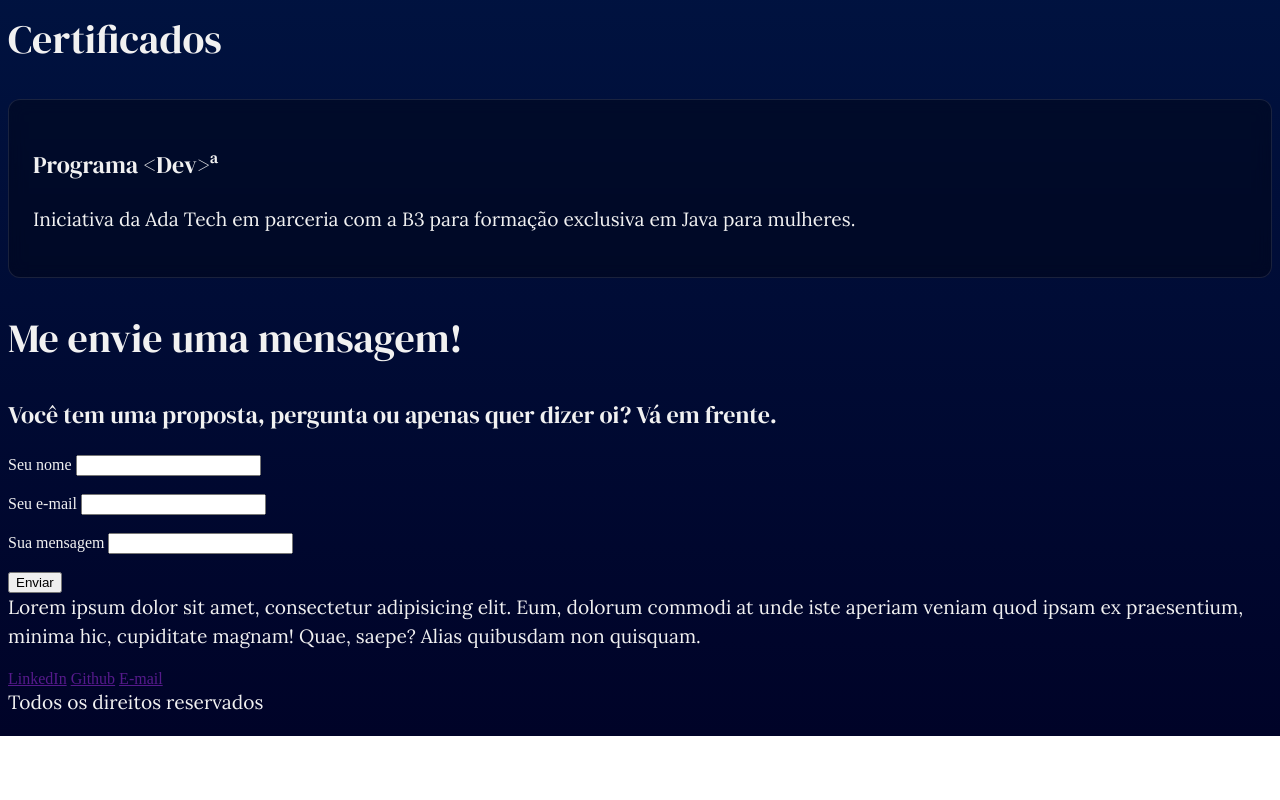
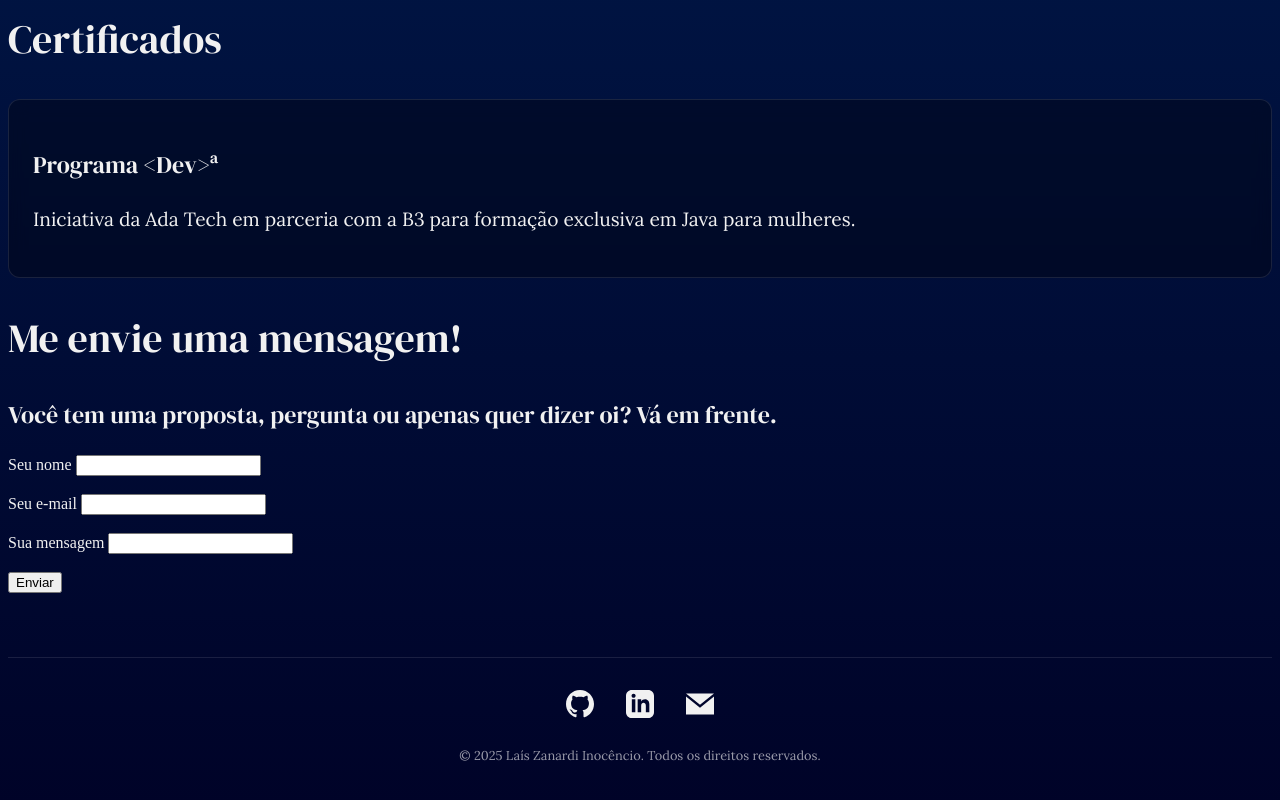
Before and after one commit to lais-zanardi/portfolio, a plain HTML site: page index.html in a window 1280 px wide. Shown: the part 2462-3262 px from the top of the page. Before the commit the page ends 3198 px from the top, so only its background shows below. Drawn offline with Linux system fonts and the light colour scheme.

Commit message:
feat: adiciona footer

```diff
--- a/index.html
+++ b/index.html
@@ -199,14 +199,29 @@
     </main>
 
     <footer>
-        <p>Lorem ipsum dolor sit amet, consectetur adipisicing elit. Eum, dolorum commodi at unde iste aperiam veniam
-            quod ipsam ex praesentium, minima hic, cupiditate magnam! Quae, saepe? Alias quibusdam non quisquam.</p>
         <section class="redes-sociais">
-            <a href="">LinkedIn</a>
-            <a href="">Github</a>
-            <a href="">E-mail</a>
+            <!--GitHubgithub-->
+            <a href="https://github.com/lais-zanardi" target="_blank" rel="noopener noreferrer" aria-label="GitHub">
+                <svg class="redes-sociais-icone" xmlns="http://www.w3.org/2000/svg" viewBox="0 0 24 24">
+                  <path d="M12 0c-6.626 0-12 5.373-12 12 0 5.302 3.438 9.8 8.207 11.387.599.111.793-.261.793-.577v-2.234c-3.338.726-4.033-1.416-4.033-1.416-.546-1.387-1.333-1.756-1.333-1.756-1.089-.745.083-.729.083-.729 1.205.084 1.839 1.237 1.839 1.237 1.07 1.834 2.807 1.304 3.492.997.107-.775.418-1.305.762-1.604-2.665-.305-5.467-1.334-5.467-5.931 0-1.311.469-2.381 1.236-3.221-.124-.303-.535-1.524.117-3.176 0 0 1.008-.322 3.301 1.23.957-.266 1.983-.399 3.003-.404 1.02.005 2.047.138 3.006.404 2.291-1.552 3.297-1.23 3.297-1.23.653 1.653.242 2.874.118 3.176.77.84 1.235 1.911 1.235 3.221 0 4.609-2.807 5.624-5.479 5.921.43.372.823 1.102.823 2.222v3.293c0 .319.192.694.801.576 4.765-1.589 8.199-6.086 8.199-11.386 0-6.627-5.373-12-12-12z"/>
+                </svg>
+              </a>
+
+              <!-- LinkedIn -->
+              <a href="https://www.linkedin.com/in/lais-zanardi-inocencio/" target="_blank" rel="noopener noreferrer" aria-label="LinkedIn">
+                <svg class="redes-sociais-icone" xmlns="http://www.w3.org/2000/svg" viewBox="0 0 24 24">
+                  <path d="M19 0h-14c-2.761 0-5 2.239-5 5v14c0 2.761 2.239 5 5 5h14c2.762 0 5-2.239 5-5v-14c0-2.761-2.238-5-5-5zm-11 19h-3v-11h3v11zm-1.5-12.268c-.966 0-1.75-.79-1.75-1.764s.784-1.764 1.75-1.764 1.75.79 1.75 1.764-.783 1.764-1.75 1.764zm13.5 12.268h-3v-5.604c0-3.368-4-3.113-4 0v5.604h-3v-11h3v1.765c1.396-2.586 7-2.777 7 2.476v6.759z"/>
+                </svg>
+              </a>
+
+              <!-- Email -->
+              <a href="mailto:zanardilais@gmail.com" aria-label="Email">
+                <svg class="redes-sociais-icone" xmlns="http://www.w3.org/2000/svg" viewBox="0 0 24 24">
+                  <path d="M12 12.713l-11.985-9.713h23.97l-11.985 9.713zm0 2.574l-12-9.725v15.438h24v-15.438l-12 9.725z"/>
+                </svg>
+              </a>
         </section>
-        <p>Todos os direitos reservados</p>
+        <p class="copyright">© 2025 Laís Zanardi Inocêncio. Todos os direitos reservados.</p>
     </footer>
 </body>
 
--- a/style.css
+++ b/style.css
@@ -154,14 +154,33 @@ p {
     padding: 1.5rem;
 }
 
-.contato {
-    /* background-color: steelblue; */
+footer {
+    display: flex;
+    flex-direction: column;
+    align-items: center;
+    gap: 1.5rem;
+    padding: 2rem;
+    margin-top: 4rem;
+    border-top: 1px solid rgba(255, 255, 255, 0.1);
+
 }
 
-footer {
-    /* background-color: turquoise; */
+.redes-sociais {
+    display: flex;
+    gap: 2rem;
 }
 
+.redes-sociais-icone {
+    width: 28px;
+    height: 28px;
+    fill: #f1f1f1;
+}
+
+.copyright {
+    font-size: .8rem;
+    color:  rgba(255, 255, 255, 0.6);
+    margin: 0;
+}
 /* responsividade */
 @media (max-width: 768px) {
     .hero {
```
